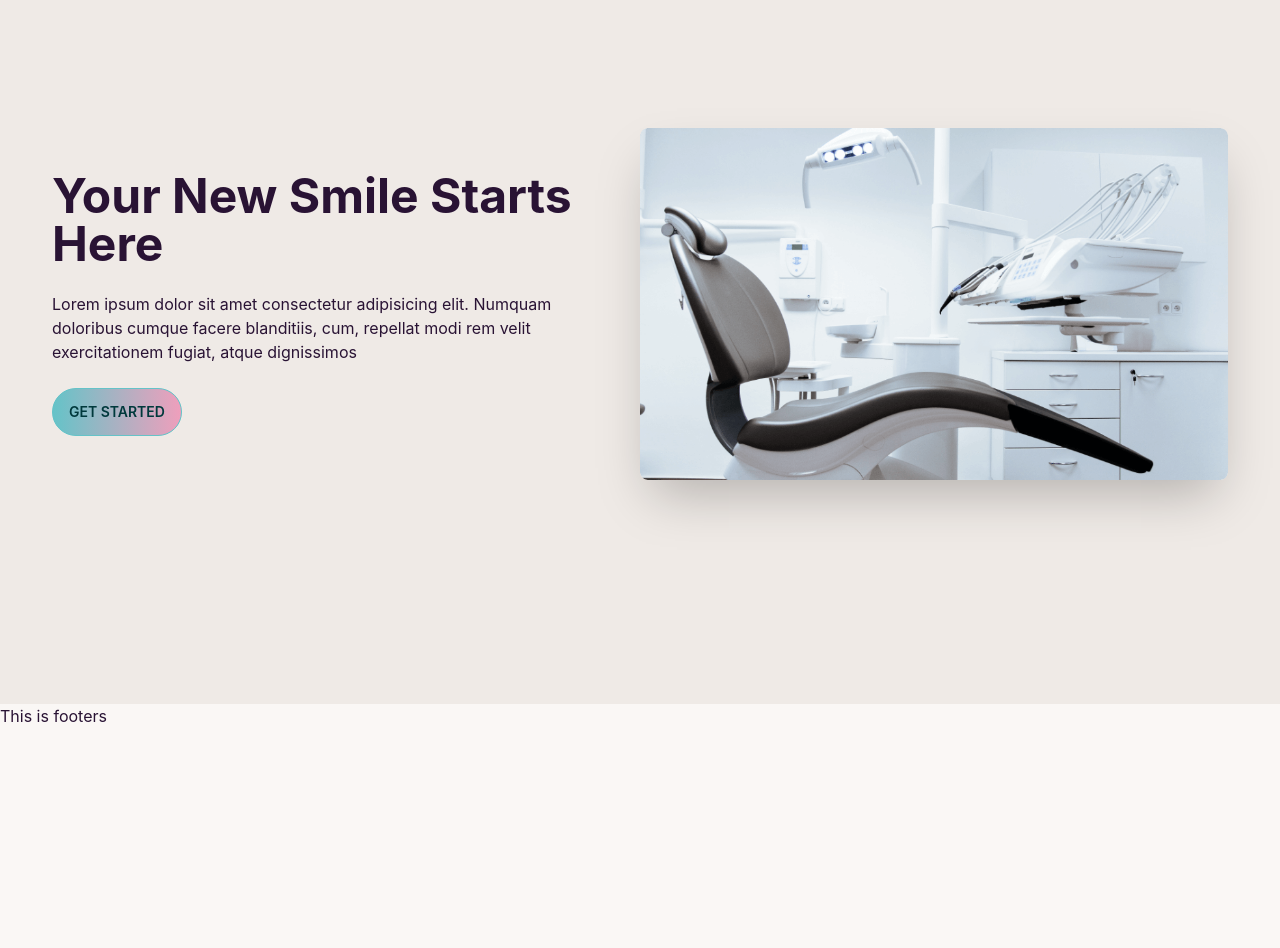
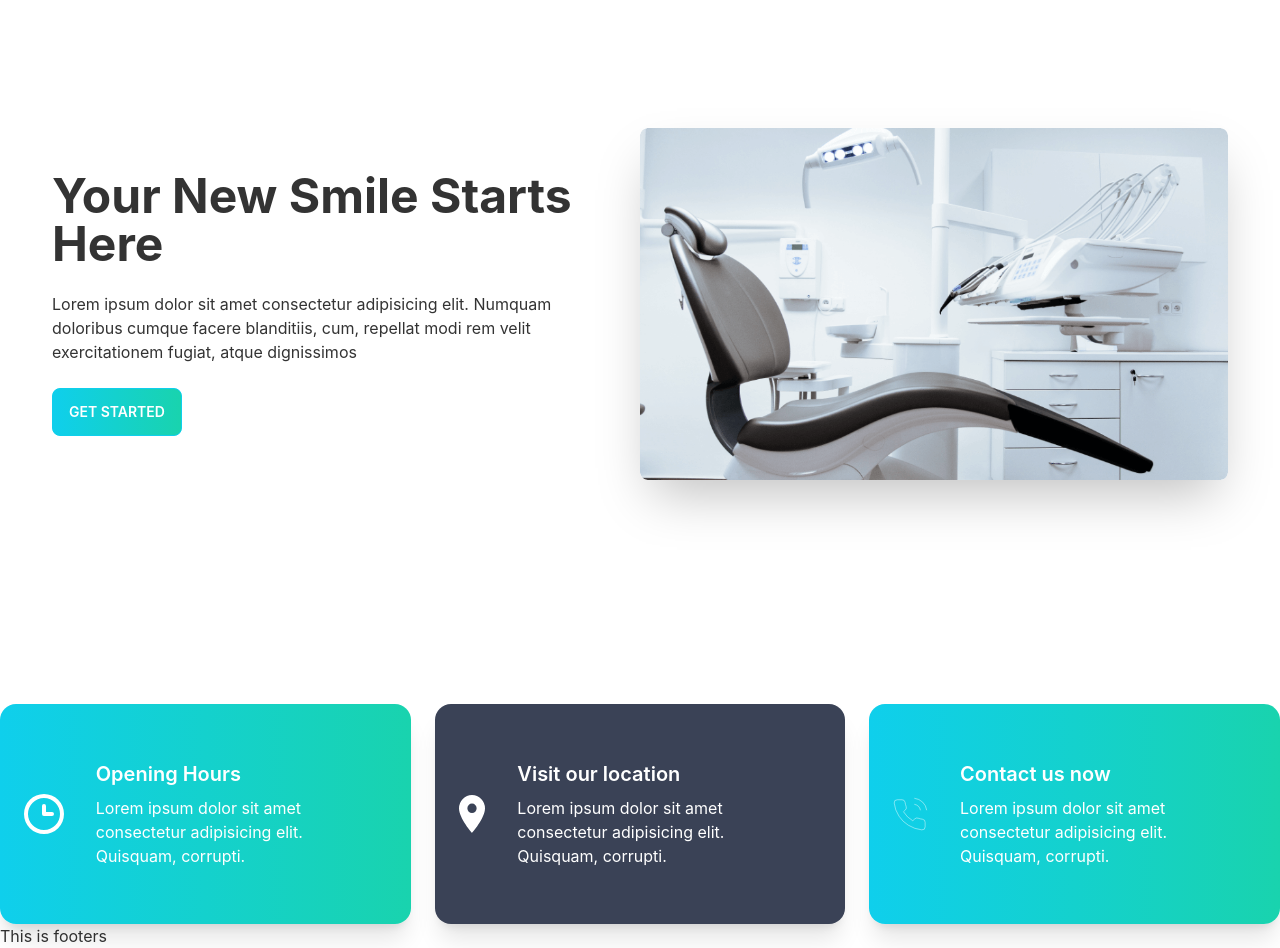
Before and after one commit to tahdiislam/doctors-portal, a React (Vite) app: page / in a window 1280 px wide. Shown: the part 160-1108 px from the top of the page. Before the commit the page ends 888 px from the top, so only its background shows below. Built offline with nearby package versions, Linux system fonts and the light colour scheme.

Commit message:
add contacts data

```diff
--- a/src/Component/PrimaryBtn.jsx
+++ b/src/Component/PrimaryBtn.jsx
@@ -2,7 +2,7 @@ import React from 'react';
 
 const PrimaryBtn = ({children}) => {
     return (
-        <button className="btn btn-primary bg-gradient-to-r from-primary to-secondary">{children}</button>
+        <button className="btn btn-primary bg-gradient-to-r from-primary to-secondary text-white">{children}</button>
     );
 };
 
--- /dev/null
+++ b/src/Pages/Home/Component/Contacts/Contact.jsx
@@ -0,0 +1,16 @@
+import React from 'react';
+
+const Contact = ({ contactData }) => {
+    const { name, description, img, bgClass} = contactData
+    return (
+        <div className={`p-6 text-white card card-side shadow-xl ${bgClass}`}>
+            <figure><img src={img} alt="Movie" /></figure>
+            <div className="card-body">
+                <h2 className="card-title">{name}</h2>
+                <p>{description}</p>
+            </div>
+        </div>
+    );
+};
+
+export default Contact;
--- /dev/null
+++ b/src/Pages/Home/Component/Contacts/Contacts.jsx
@@ -0,0 +1,41 @@
+import React from 'react';
+import clock from '../../../../assets/icons/clock.svg';
+import marker from '../../../../assets/icons/marker.svg';
+import phone from '../../../../assets/icons/phone.svg';
+import Contact from './Contact';
+
+const contactsData = [
+    {
+        _id: 1,
+        name: "Opening Hours",
+        description: 'Lorem ipsum dolor sit amet consectetur adipisicing elit. Quisquam, corrupti.',
+        img: clock,
+        bgClass: "bg-gradient-to-r from-primary to-secondary"
+    },
+    {
+        _id: 2,
+        name: "Visit our location",
+        description: 'Lorem ipsum dolor sit amet consectetur adipisicing elit. Quisquam, corrupti.',
+        img: marker,
+        bgClass: "bg-accent"
+    },
+    {
+        _id: 3,
+        name: "Contact us now",
+        description: 'Lorem ipsum dolor sit amet consectetur adipisicing elit. Quisquam, corrupti.',
+        img: phone,
+        bgClass: "bg-gradient-to-r from-primary to-secondary"
+    },
+]
+
+const Contacts = () => {
+    return (
+        <div className='grid grid-cols-1  md:grid-cols-2 lg:grid-cols-3 gap-6'>
+            {
+                contactsData.map(contactData => <Contact key={contactData._id} contactData={contactData}/>)
+            }
+        </div>
+    );
+};
+
+export default Contacts;
--- a/src/Pages/Home/Component/TopBanner.jsx
+++ b/src/Pages/Home/Component/TopBanner.jsx
@@ -5,7 +5,7 @@ import PrimaryBtn from '../../../Component/PrimaryBtn';
 const TopBanner = () => {
     return (
         <section>
-            <div className="hero min-h-screen bg-base-200 p-9">
+            <div className="hero min-h-screen p-9">
                 <div className="hero-content flex-col lg:flex-row-reverse">
                     <img src={chair} className="w-1/2 rounded-lg shadow-2xl" />
                     <div className=''>
--- a/src/Pages/Home/Home.jsx
+++ b/src/Pages/Home/Home.jsx
@@ -1,12 +1,14 @@
 import React from 'react';
+import Contacts from './Component/Contacts/Contacts';
 import TopBanner from './Component/TopBanner';
 
 const Home = () => {
-    return (
-        <div>
-          <TopBanner/>
-        </div>
-    );
+  return (
+    <div>
+      <TopBanner />
+      <Contacts />
+    </div>
+  );
 };
 
 export default Home;
--- a/tailwind.config.cjs
+++ b/tailwind.config.cjs
@@ -1,6 +1,6 @@
 /** @type {import('tailwindcss').Config} */
 module.exports = {
-  content: ["./index.html", "./src/**/*.{js,ts,jsx,tsx}"],
+  content: ["./src/**/*.{js,jsx,ts,tsx}"],
   daisyui: {
     themes: [
       {
@@ -8,13 +8,14 @@ module.exports = {
           primary: "#0FCFEC",
           secondary: "#19D3AE",
           accent: "#3A4256",
-          neutral: "#3d4451",
-          "base-100": "#ffffff",
+          neutral: "#3D4451",
+          "base-100": "#FFFFFF",
         },
       },
-      "dark",
-      "cupcake",
     ],
+  },
+  theme: {
+    extend: {},
   },
   plugins: [require("daisyui")],
 };
```
